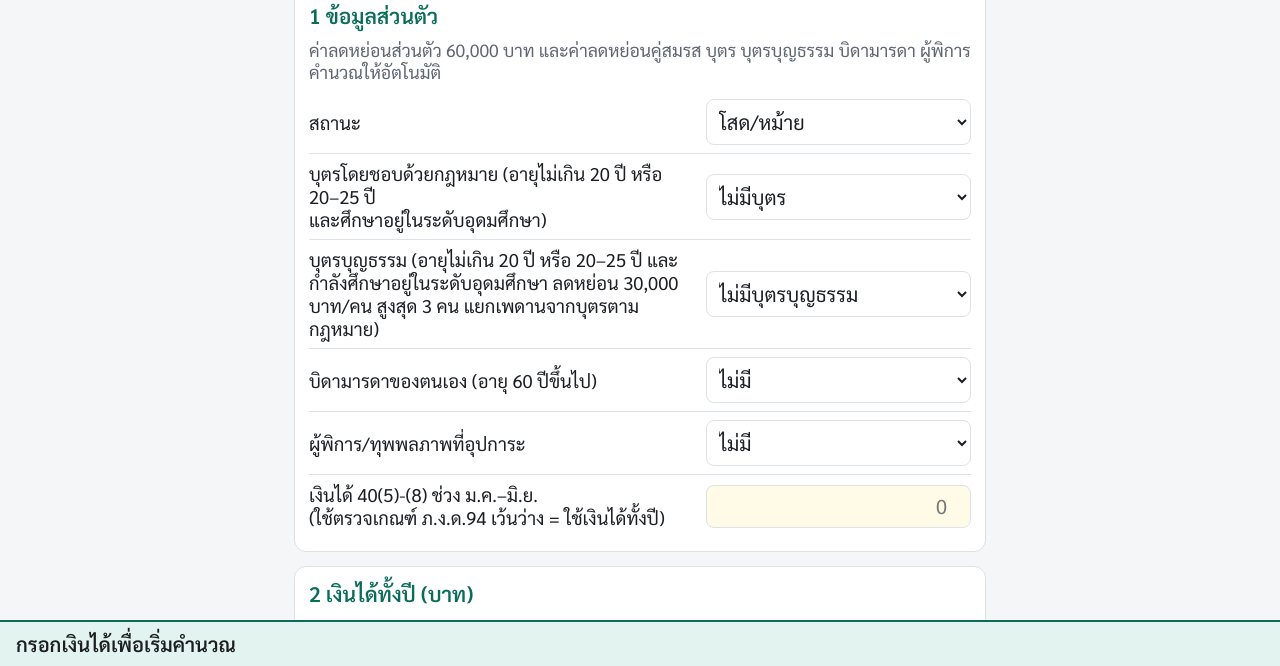
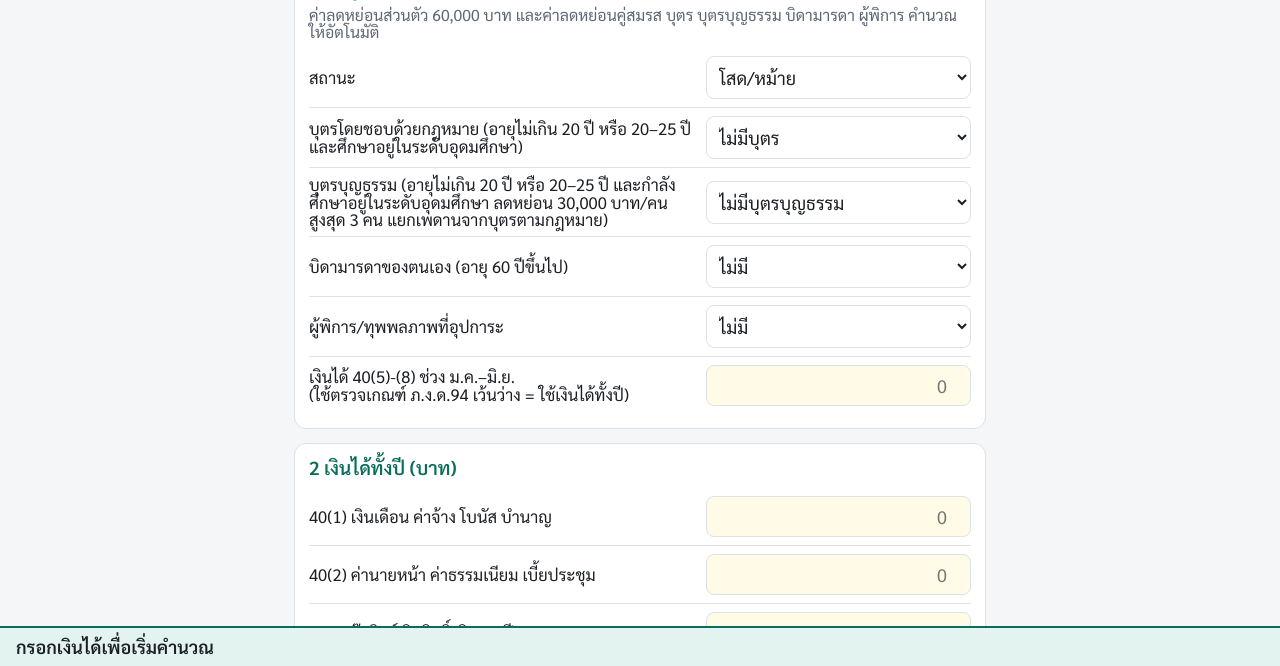
Before and after one commit to imkhunche/simple-thai-tax-calculator, a plain HTML site: page index.html in a window 1280 px wide. Shown: the part 133-799 px from the top of the page. Drawn offline with Linux system fonts and the light colour scheme.

Commit message:
Font size (again)

```diff
--- a/index.html
+++ b/index.html
@@ -7,11 +7,11 @@
 :root{--bg:#f4f6f8;--card:#fff;--tx:#1b1f24;--mu:#5d6773;--bd:#dde2e7;--ac:#0a6c5b;--ac2:#e3f3ef;--in:#fffbe6;color-scheme:light;box-sizing:border-box;padding-top:env(safe-area-inset-top,0px);padding-bottom:env(safe-area-inset-bottom,0px)}
 @media(prefers-color-scheme:dark){:root:not([data-theme="light"]){--bg:#14171a;--card:#1d2226;--tx:#e8ebee;--mu:#9aa4ae;--bd:#2e353b;--ac:#4cc3ad;--ac2:#17302b;--in:#262a1c;color-scheme:dark}}
 :root[data-theme="dark"]{--bg:#14171a;--card:#1d2226;--tx:#e8ebee;--mu:#9aa4ae;--bd:#2e353b;--ac:#4cc3ad;--ac2:#17302b;--in:#262a1c;color-scheme:dark}
-html{scroll-padding-top:env(safe-area-inset-top,0px);font-size:20px}
+html{scroll-padding-top:env(safe-area-inset-top,0px);font-size:18px}
 *{box-sizing:border-box}
-body{margin:0;background:var(--bg);color:var(--tx);font:1rem/1.25 'TH Sarabun New','Sarabun',system-ui,sans-serif}
+body{margin:0;background:var(--bg);color:var(--tx);font:1rem/1.05 'TH Sarabun New','Sarabun',system-ui,sans-serif}
 main{max-width:720px;margin:0 auto;padding:16px 14px 110px}
-h1{font-size:1.4rem;margin:8px 0 4px}h2{font-size:1.05rem;margin:0 0 10px;color:var(--ac)}
+h1{font-size:1.05rem;margin:8px 0 4px}h2{font-size:1.05rem;margin:0 0 10px;color:var(--ac)}
 section{background:var(--card);border:1px solid var(--bd);border-radius:12px;padding:14px;margin:14px 0}
 .mu{color:var(--mu);font-size:.88rem;margin:4px 0 8px}
 .r{display:grid;grid-template-columns:1fr minmax(120px,40%);gap:6px 10px;align-items:center;padding:8px 0;border-top:1px solid var(--bd)}
```
